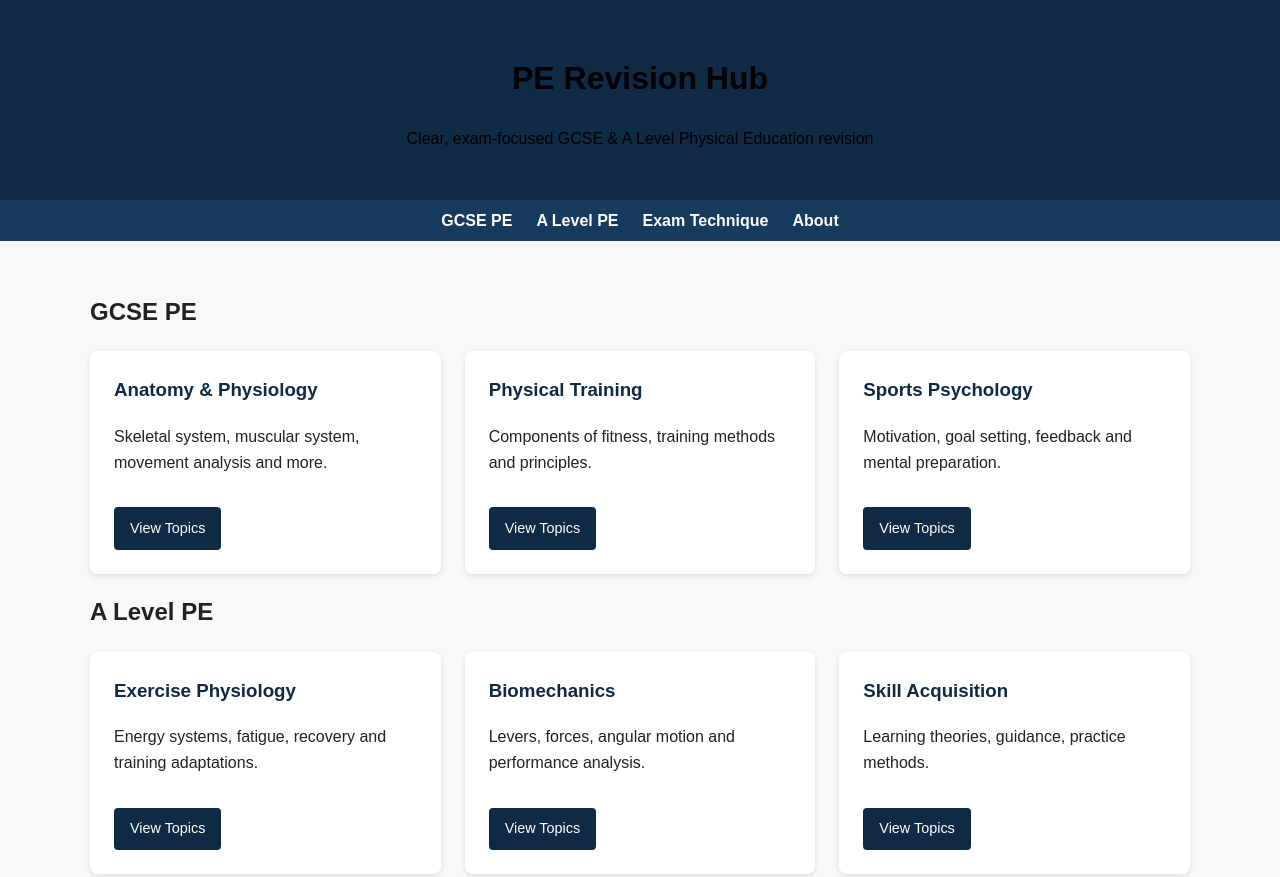
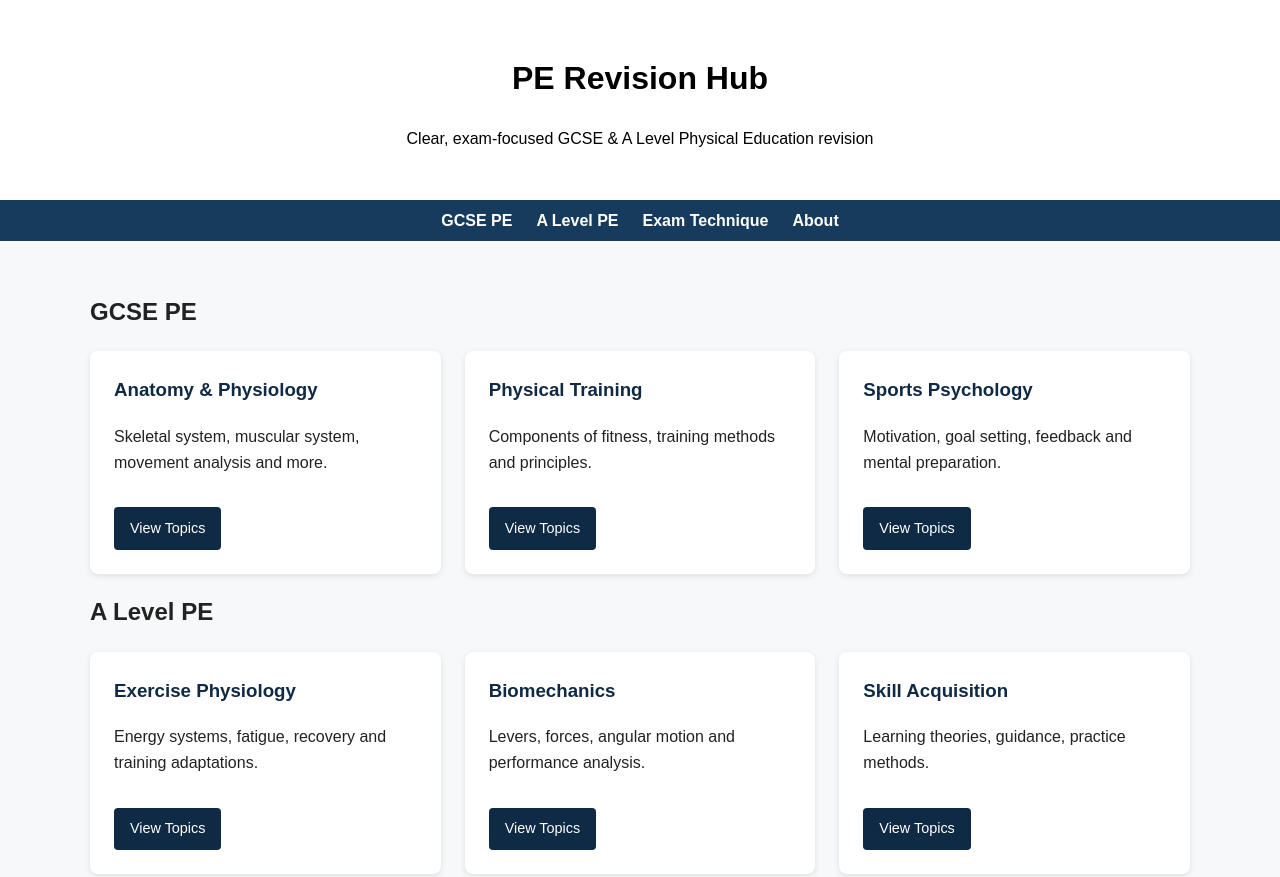
Before and after one commit to mrmcleany/pehelp, a plain HTML site: page index.html in a window 1280 px wide. Shown: the top 877 px of the page. Drawn offline with Linux system fonts and the light colour scheme.

Commit message:
Update index.html

```diff
--- a/index.html
+++ b/index.html
@@ -13,7 +13,7 @@
       line-height: 1.6;
     }
     header {
-      background: #0f2a44;
+      background: white;
       color: black;
       padding: 2rem 1rem;
       text-align: center;
```
